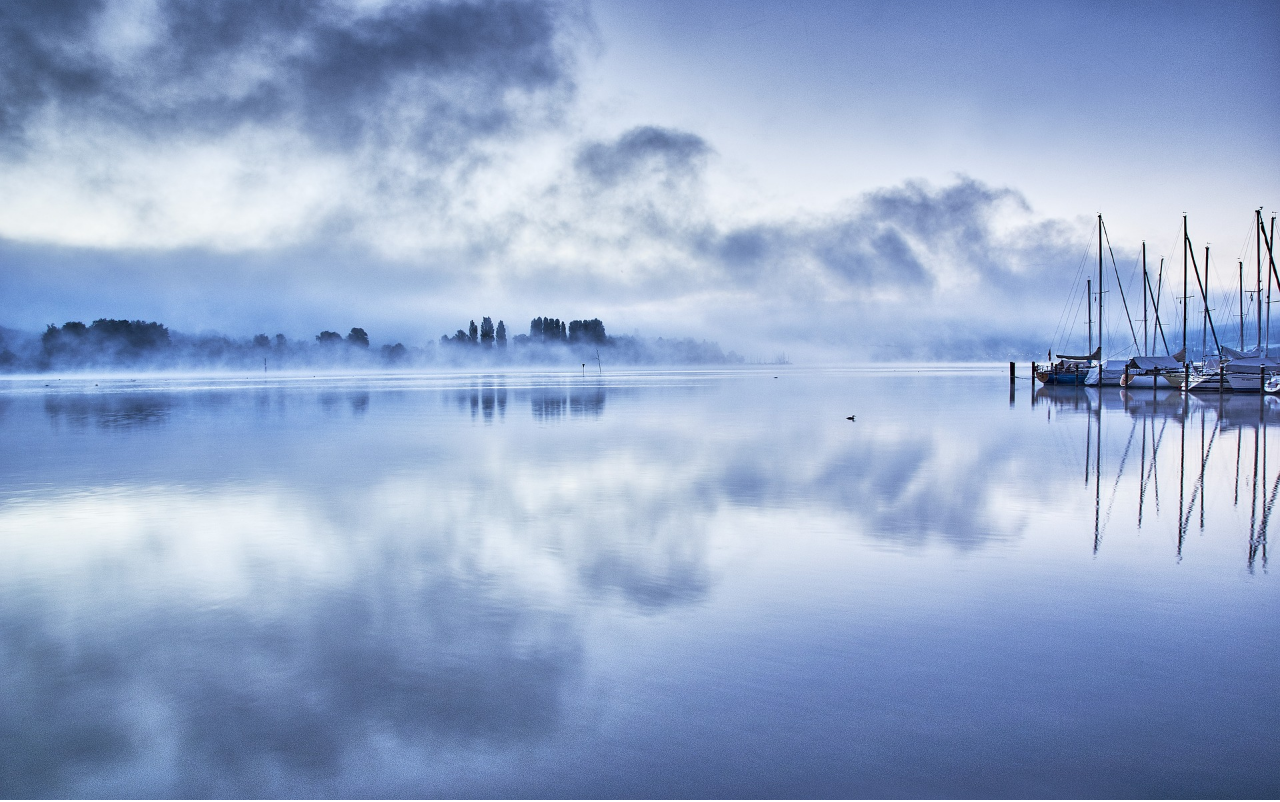
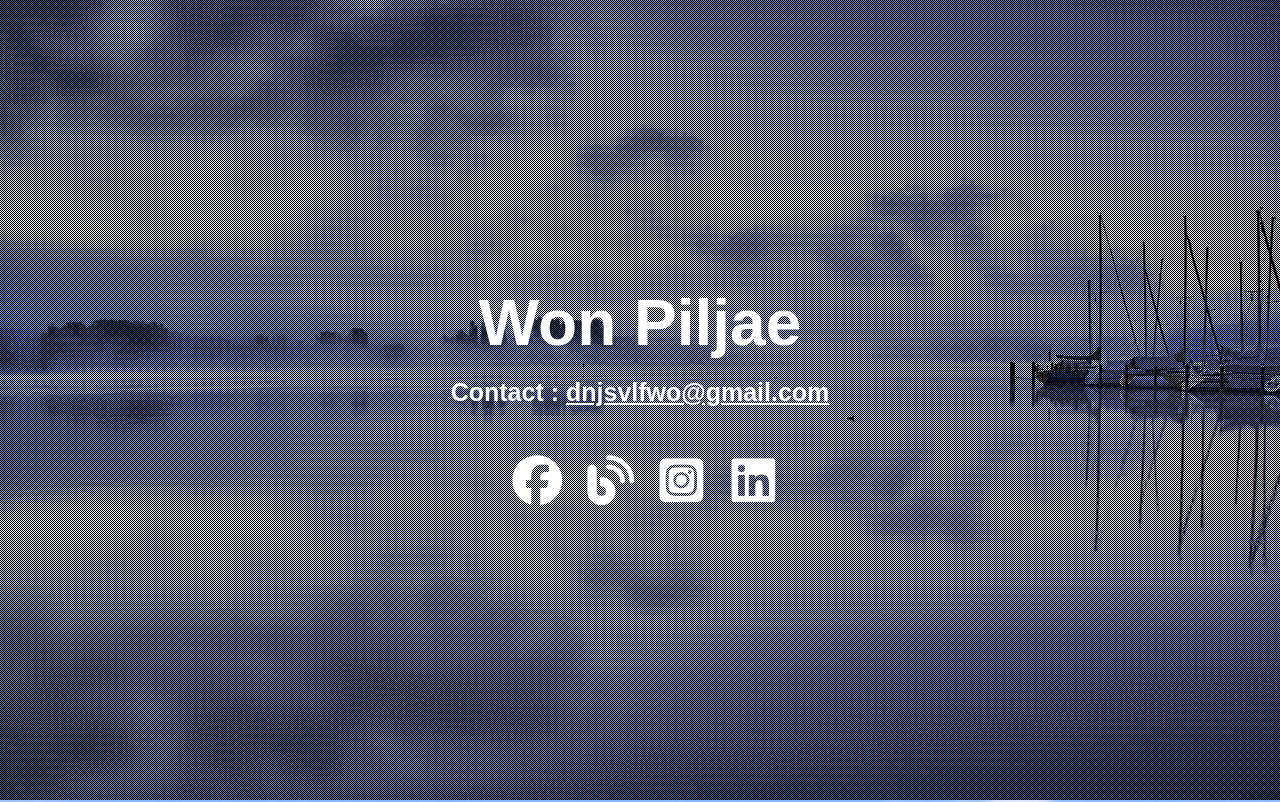
Before and after one commit to HappyReni/FrontEnd_simple_portfolio, a plain HTML site: page index.html in a window 1280 px wide. Shown: the top 802 px of the page. Drawn offline with nearby package versions, Linux system fonts and the light colour scheme.

Commit message:
Second update
- BxSlider added
- Contents added
- Font Awesome added

```diff
--- a/css/style.css
+++ b/css/style.css
@@ -3,10 +3,89 @@ html,body{
     height: 100%;
 }
 
-.background{
+.slider, .bx-viewport, .bx-wrapper{
+    width: 100%;
+    height: 100%;
+}
+
+.background_01{
     background:url("../images/a.jpg") no-repeat;
     background-size: cover;
     background-position: center;
     width: 100%;
     height: 100%;
 }
+.background_02{
+    background:url("../images/b.jpg") no-repeat;
+    background-size: cover;
+    background-position: center;
+    width: 100%;
+    height: 100%;
+}
+.background_03{
+    background:url("../images/c.jpg") no-repeat;
+    background-size: cover;
+    background-position: center;
+    width: 100%;
+    height: 100%;
+}
+.overlay{
+    width: 100%;
+    height: 100%;
+    background:url("../images/16.png");
+    position: absolute;
+    top:0;
+    z-index:10;
+}
+
+.contents{
+    width:100%;
+    height:100%;
+    position: absolute;
+    text-align: center;
+    z-index:20;
+    top:50%;
+    font-family: "Malgun Gothic", sans-serif;
+    margin-top: -109px;
+}
+
+i{
+}
+
+.contents_name{
+    font-size:64px;
+    color:white;
+    font-weight: bold;
+    margin-bottom:25px;
+}
+
+.contents_job,a{
+    font-size:25px;
+    color:white;
+    font-weight: bold;
+    margin-bottom:50px;
+}
+
+.contents ul{
+    font-size:0;
+}
+
+.contents ul li{
+    display:inline-block;
+    width:52px;
+    height:52px;
+    line-height: 52px;
+    /*border:1px solid white;
+    border-radius: 50%;*/
+    font-size:16px;
+    color:white;
+    margin-right:20px;
+}
+
+.contents ul :last-child{
+    margin-right:0px;
+}
+
+.contents > ul > li > a{
+    color: inherit;
+}
--- a/index.html
+++ b/index.html
@@ -1,15 +1,52 @@
 <!DOCTYPE html>
 <html>
-   <head>
+    <head>
         <meta charset="utf-8">
         <title>심플포트폴리오</title>
-        <link href="css/reset.css" rel="stylesheet"
-        type="text/css"/>
-        <link href="css/style.css" rel="stylesheet"
-        type="text/css"/>
-
+        <link href="css/reset.css" rel="stylesheet" type="text/css"/>
+        <link href="css/style.css" rel="stylesheet" type="text/css"/>
+        <script src="js/jquery.1.12.4.js" type="text/javascript"></script>
+        <script src="plugins/bxslider/js/jquery.bxslider.js" ty="ty">
+            pe = "text/javascript" >
+        </script>
+        <link href="plugins/web-fonts-with-css/css/all.css" rel="stylesheet" type="text/css">
+        <script>
+            $(document).ready(function () {
+                $('.slider').bxSlider(
+                    {controls: false, pager: false, auto: true, pause: 5000, speed: 1500}
+                );
+            });
+        </script>
     </head>
     <body>
-        <div class="background"></div>
+
+        <div class="overlay"></div>
+        <div class="slider">
+            <div class="background_01"></div>
+            <div class="background_02"></div>
+            <div class="background_03"></div>
+        </div>
+        <div class="contents">
+            <p class="contents_name">Won Piljae</p>
+            <p class="contents_job">Contact : <a href="dnjsvlfwo@gmail.com">dnjsvlfwo@gmail.com</a></p>
+            <ul>
+                <li>
+                    <a href="https://www.facebook.com/piljae.won/" target="blank">
+                        <i class="fab fa-facebook fa-2x"></i></a>
+                </li>
+                <li>
+                    <a href="#" target="blank">
+                        <i class="fas fa-blog fa-2x"></i></a>
+                </li>
+                <li>
+                    <a href="https://www.instagram.com/pillyyyyyyy/" target="blank">
+                        <i class="fab fa-instagram-square fa-2x"></i></a>
+                </li>
+                <li>
+                    <a href="https://www.linkedin.com/in/%ED%95%84%EC%9E%AC-%EC%9B%90-768b75155/" target="blank">
+                        <i class="fab fa-linkedin fa-2x"></i></a>
+                </li>
+            </ul>
+        </div>
     </body>
 </html>
```
